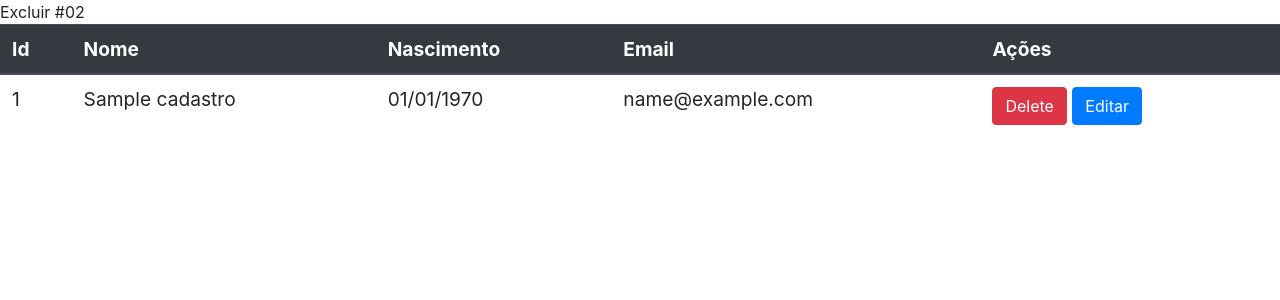
After one commit to RaphaelPitol/cursoPHP7, a PHP site: page /db/excluir_2.php?excluir=1 in a window 1280 px wide. The commit adds this page. Shown: the top 300 px of the page. Run offline with PHP 8.4, Linux system fonts and the light colour scheme; tables that the repository leaves empty or names only in its code hold one stand-in row (values such as "Sample post").

Commit message:
Aprendendo sobre o delete

```diff
--- /dev/null
+++ b/db/excluir_2.php
@@ -0,0 +1,71 @@
+<link rel="stylesheet" href="https://cdn.jsdelivr.net/npm/bootstrap@4.4.1/dist/css/bootstrap.min.css" integrity="sha384-Vkoo8x4CGsO3+Hhxv8T/Q5PaXtkKtu6ug5TOeNV6gBiFeWPGFN9MuhOf23Q9Ifjh" crossorigin="anonymous">
+<div class="titulo">Excluir #02</div>
+
+<?php
+require_once 'conexao.php';
+
+$conexao = novaConexao();
+
+if($_GET['excluir']){
+     //usando ? como parametros
+     $excluirSQL = 'DELETE FROM cadastro WHERE id = ?';
+     //o prepare garante que não sofra um sql injection
+     $stmt = $conexao->prepare($excluirSQL);
+     //a letra "i" indica que recebera um inteito
+     $stmt->bind_param("i", $_GET['excluir']);
+     $stmt->execute();
+}
+
+$sql = 'SELECT id, nome, nascimento, email FROM cadastro';
+
+$resultado = $conexao->query($sql);
+
+$dados = [];
+
+if ($resultado->num_rows > 0) {
+     while ($row = $resultado->fetch_assoc()) {
+          $dados[] = $row;
+     }
+} elseif ($conexao->error) {
+     echo "Erro" . $conexao->error;
+}
+$conexao->close();
+
+?>
+
+<table class="table table-hover">
+     <thead class="thead-dark">
+          <th>Id</th>
+          <th>Nome</th>
+          <th>Nascimento</th>
+          <th>Email</th>
+          <th>Ações</th>
+     </thead>
+     <tbody>
+          <?php foreach ($dados as $dado) {
+          ?>
+               <tr>
+                    <td><?= $dado['id'] ?></td>
+                    <td><?= $dado['nome'] ?></td>
+                    <td>
+                         <?=
+                         date('d/m/Y', strtotime($dado['nascimento']))
+                         ?>
+                    </td>
+                    <td><?= $dado['email'] ?></td>
+                    <td>
+                         <a href="exercicio.php?dir=db&file=excluir_2&excluir=<?=$dado['id']?>" class="btn btn-danger">Delete</a>
+                         <a href="" class="btn btn-primary">Editar</a>
+                    </td>
+               </tr>
+          <?php
+          }
+          ?>
+     </tbody>
+</table>
+
+<style>
+     table>* {
+          font-size: 1.2rem;
+     }
+</style>
```
Also changed, not shown: db/excluir_1.php (added, +19 -0 lines), menu.php (+10 -0 lines).
